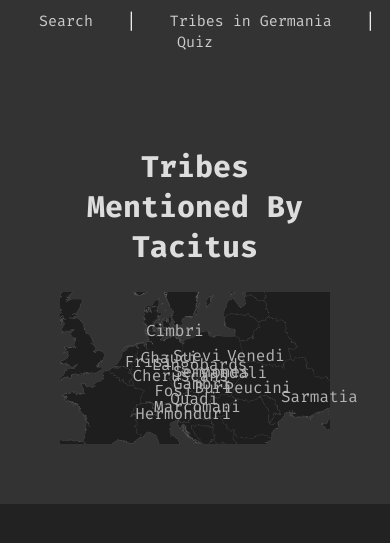
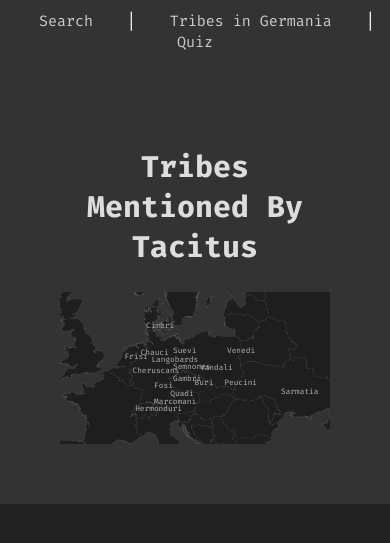
Before and after one commit to cyong113/SearchGermania, a Flask app: page /tribes in a window 390 px wide. Shown: the top 543 px of the page. Run offline with Flask 3, Linux system fonts and the light colour scheme.

Commit message:
reletive size of font of tribes in the map

```diff
--- a/app/routes.py
+++ b/app/routes.py
@@ -17,7 +17,6 @@ quiz_questions = [
     {"question": "How do the Sarmatians differ from the Germans according to the text?", "choices": ["The Sarmatians use large and flowing vests, unlike the closely girt vests of the Germans", "The Sarmatians are primarily foot soldiers, unlike the mounted Germans", "The Sarmatians use large and flowing vests, unlike the closely girt vests of the Germans"], "answer": "The Sarmatians use large and flowing vests, unlike the closely girt vests of the Germans"},
     {"question": "Which deity is most worshipped by the ancient Germans?", "choices": ["Mercury", "Jupiter", "Mars"], "answer": "Mercury"}
 ]
-
 
 leaderboard = []
 
--- a/app/templates/tribes.html
+++ b/app/templates/tribes.html
@@ -28,13 +28,18 @@
             position: absolute;
             padding: 5px;
             color: #B4B4B4;
-            font-size: 16px;
+            font-size: 15px;
             transition: all 0.3s ease;
             cursor: pointer;
         }
         .tribe:hover {
             transform: scale(1.2);
             color: #ffffff;
+        }
+        @media (max-width: 600px) {
+            .tribe {
+                font-size: 2vw;
+            }
         }
     </style>
 </head>
```
